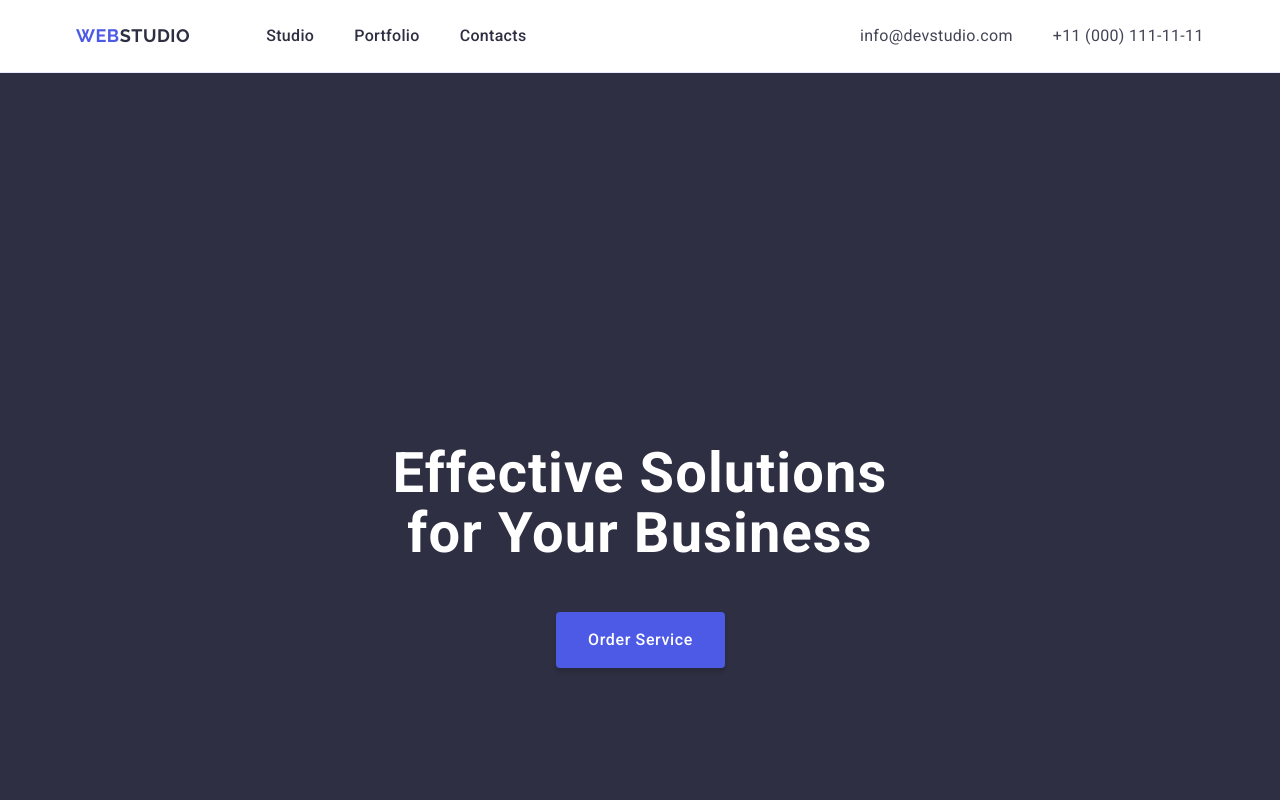
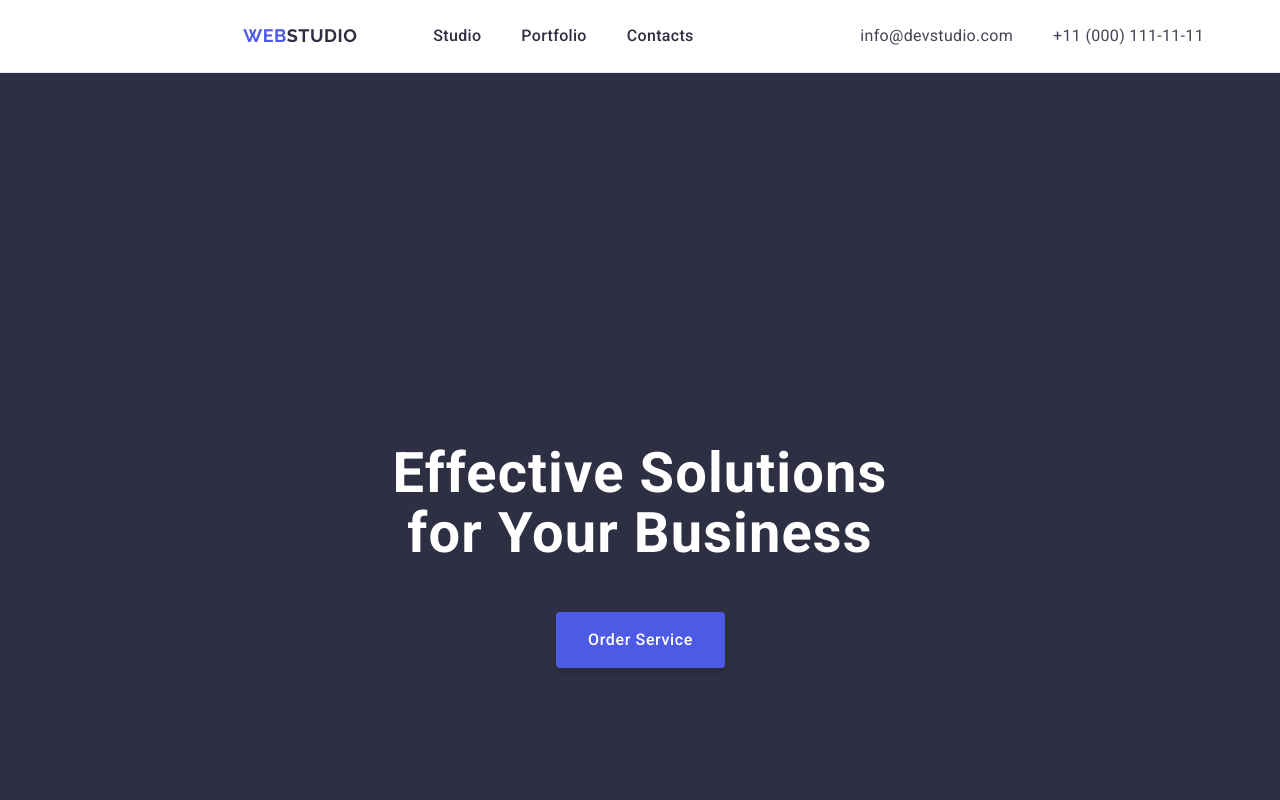
Before and after one commit to Ovoyana/goit-markup-hw-03, a plain HTML site: page index.html in a window 1280 px wide. Shown: the top 800 px of the page. Drawn offline with nearby package versions, Linux system fonts and the light colour scheme.

Commit message:
update styles.css

```diff
--- a/css/styles.css
+++ b/css/styles.css
@@ -46,8 +46,7 @@ img {
   max-width: 450px;
   display: flex;
   align-items: center;
-  justify-content: space-between;
-  margin-right: 334px;
+  margin: auto;
   padding: 24px 0;
 }
 
@@ -84,6 +83,8 @@ img {
   font-weight: 500;
   line-height: 1.5;
   letter-spacing: 0.02em;
+  padding-top: 24px;
+  padding-bottom: 24px;
 }
 
 .nav-list-link:hover,
@@ -94,7 +95,7 @@ img {
 .contacts {
   display: flex;
   align-items: center;
-  justify-content: space-between;
+  justify-content: flex-end;
   font-style: normal;
 }
 
@@ -330,7 +331,7 @@ img {
 }
 
 .achievements-list-item {
-  width: calc((100% - 48px) / 3);
+  width: calc((100%-48px) / 3);
 }
 
 .achievements-title-app {
```
